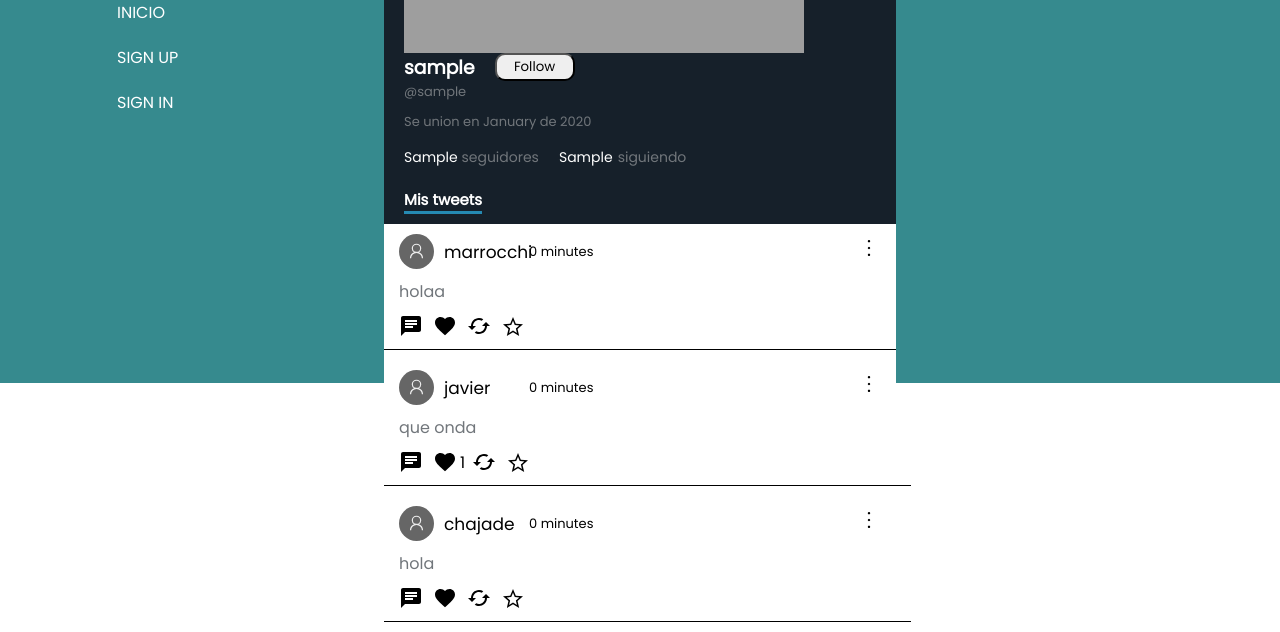
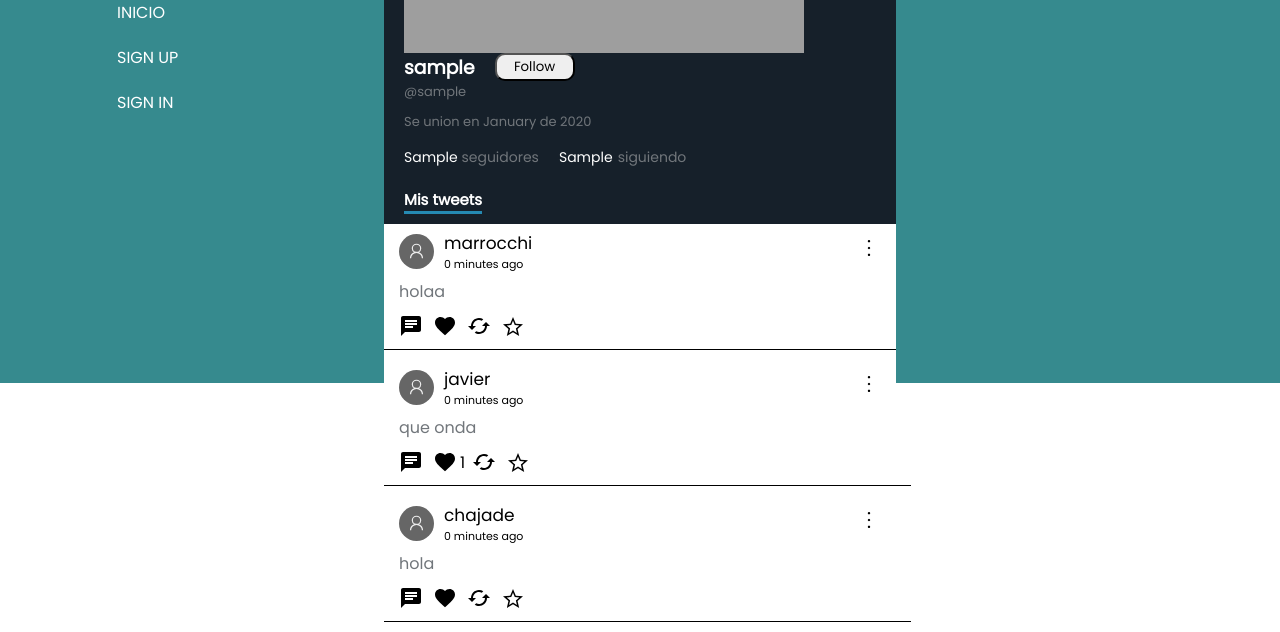
Before and after one commit to Facunare/twitke, a Django app: template twitkeProject/profiles/templates/myProfile.html in a window 1280 px wide. Shown: the part 417-1049 px from the top of the page. Run offline with Django 4.2, Linux system fonts and the light colour scheme; data comes from the database, SQL or seed files in the repository; both versions use the stored data as it was after the commit; tables that the repository leaves empty hold one stand-in row (values such as "Sample post"); the template is opened without the code that fills it: values that come from a table or form of the project are taken from there, most other values are stand-ins (such as "Sample title", 1, 10 or a date in 2020); grey boxes marked "Sample" are stand-in pictures; grey boxes are pictures that could not be loaded.

Commit message:
profiles amazing

```diff
--- a/twitkeProject/profiles/templates/myProfile.html
+++ b/twitkeProject/profiles/templates/myProfile.html
@@ -32,7 +32,7 @@
                         <div class="modal_container">
                             <button href="#" class="modal_close">X</button>
                             {% if usuario.profileImage %}
-                                <img src="{{usuario.profileImaeg}} " alt="" class="profilePhoto">
+                                <img src="{{usuario.profileImage}} " alt="" class="profilePhoto">
                             {% else %}
                             <div class="editImage">
                                 <svg class="imgToEdit" xmlns="http://www.w3.org/2000/svg" viewBox="0 0 32 32"><title>ProfileIcon</title><circle cx="16" cy="16" r="16" fill="#666"/><path d="M12.73 13.1a3.271 3.271 0 1 1 3.27 3.2 3.237 3.237 0 0 1-3.27-3.2zm-2.73 9.069h1.088a4.91 4.91 0 0 1 9.818 0h1.094a5.884 5.884 0 0 0-3.738-5.434 4.238 4.238 0 0 0 2.1-3.635 4.366 4.366 0 0 0-8.73 0 4.238 4.238 0 0 0 2.1 3.635 5.878 5.878 0 0 0-3.732 5.434z" fill="#eee"/><path fill="none" d="M0 0h32v32h-32z"/></svg>
@@ -87,23 +87,22 @@
                                         <button class="usernameTweet">{{follower.user.username}}</button>
                                     </form>
                                     <p>@{{follower.username}}</p>
-
-                                </div>
-                                <!-- {% if follower.user.id == current_profile.user.id  %} -->
                                     {% if current_user not in follower.followers_users.all %}
+                                        {% if follower.user != request.user %}
                                             <form action="{% url 'follow' id=follower.id %}?return_url={{ request.path }}" method="POST">
                                                 {% csrf_token %}
                                                 <button type="submit" class="followButton">Follow</button>
                                             </form>
+                                        {% endif %}
                                         {% else %}
+
                                             <form action="{% url 'follow' id=follower.id %}?return_url={{ request.path }}" method="POST">
                                                 {% csrf_token %}
                                                 <button type="submit" class="followButton">Unfollow</button>
                                             </form>
+
                                     {% endif %}
-
-
-                                <!-- {% endif %} -->
+                                </div>
                             </div>
                         {% endfor %}
 
@@ -124,8 +123,8 @@
                                     <p>@{{follow.username}}</p>
 
                                 </div>
-                                <!-- {% if follower.user.id == current_profile.user.id  %} -->
-                                    {% if current_user not in follower.followers_users.all %}
+
+                                    {% if current_user not in follow.followers_users.all %}
                                         <form action="{% url 'follow' id=follow.id %}?return_url={{ request.path }}" method="POST">
                                             {% csrf_token %}
                                             <button type="submit" class="followButton">Follow</button>
@@ -137,8 +136,6 @@
                                         </form>
                                     {% endif %}
 
-
-                                <!-- {% endif %} -->
                             </div>
                         {% endfor %}
 
--- a/twitkeProject/tweets/static/globalFeed.css
+++ b/twitkeProject/tweets/static/globalFeed.css
@@ -18,7 +18,7 @@
 }
 .containerKept h2{
     text-align: center;
-    font-size: 40px;
+    font-size: 30px;
 }
 
 
@@ -294,8 +294,7 @@ textarea{
     width: 35px;
 }
 
-.timeAgo{
-    font-size: 13px;
-    margin-left: 10px;
-
+.formName{
+    font-size: 11px;
+    gap: 20px;
 }
--- a/twitkeProject/tweets/templates/Tweet.html
+++ b/twitkeProject/tweets/templates/Tweet.html
@@ -7,10 +7,10 @@
                 {% else %}
                 <svg xmlns="http://www.w3.org/2000/svg" viewBox="0 0 32 32"><title>ProfileIcon</title><circle cx="16" cy="16" r="16" fill="#666"/><path d="M12.73 13.1a3.271 3.271 0 1 1 3.27 3.2 3.237 3.237 0 0 1-3.27-3.2zm-2.73 9.069h1.088a4.91 4.91 0 0 1 9.818 0h1.094a5.884 5.884 0 0 0-3.738-5.434 4.238 4.238 0 0 0 2.1-3.635 4.366 4.366 0 0 0-8.73 0 4.238 4.238 0 0 0 2.1 3.635 5.878 5.878 0 0 0-3.732 5.434z" fill="#eee"/><path fill="none" d="M0 0h32v32h-32z"/></svg>
                 {% endif %}
-                <form action="{% url 'myProfile' tweet.user.username %}">
+                <form action="{% url 'myProfile' tweet.user.username %}" class="formName">
                     <button class="usernameTweet">{{tweet.user.username}}</button>
+                    <p class="timeAgo">{{tweet.created_at|timesince}} ago</p>
                 </form>
-                <p class="timeAgo">{{tweet.created_at|timesince}}</p>
             </div>
             <div class="tweetOptions">
                 <button  class="optionButtons" data="true"><svg xmlns="http://www.w3.org/2000/svg" height="48" viewBox="0 96 960 960" width="48"><path d="M479.858 896Q460 896 446 881.858q-14-14.141-14-34Q432 828 446.142 814q14.141-14 34-14Q500 800 514 814.142q14 14.141 14 34Q528 868 513.858 882q-14.141 14-34 14Zm0-272Q460 624 446 609.858q-14-14.141-14-34Q432 556 446.142 542q14.141-14 34-14Q500 528 514 542.142q14 14.141 14 34Q528 596 513.858 610q-14.141 14-34 14Zm0-272Q460 352 446 337.858q-14-14.141-14-34Q432 284 446.142 270q14.141-14 34-14Q500 256 514 270.142q14 14.141 14 34Q528 324 513.858 338q-14.141 14-34 14Z"/></svg></button>
```
Also changed, not shown: twitkeProject/tweets/views.py (+17 -10 lines), twitkeProject/db.sqlite3, twitkeProject/tweets/static/myProfile.css (line endings or trailing spaces). Lines whose indentation alone changed are shown as unchanged.
